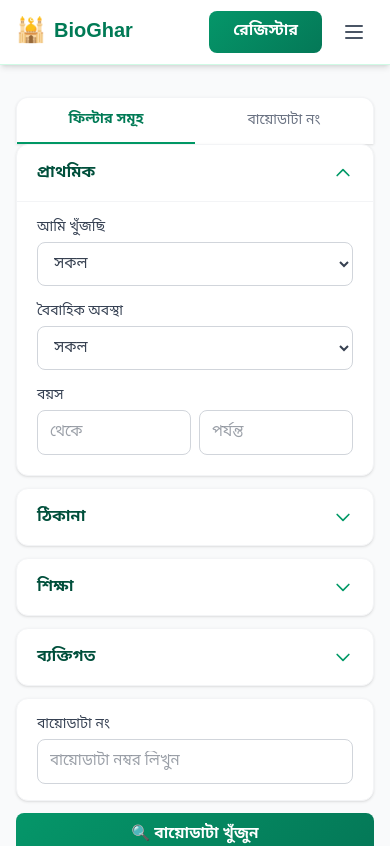
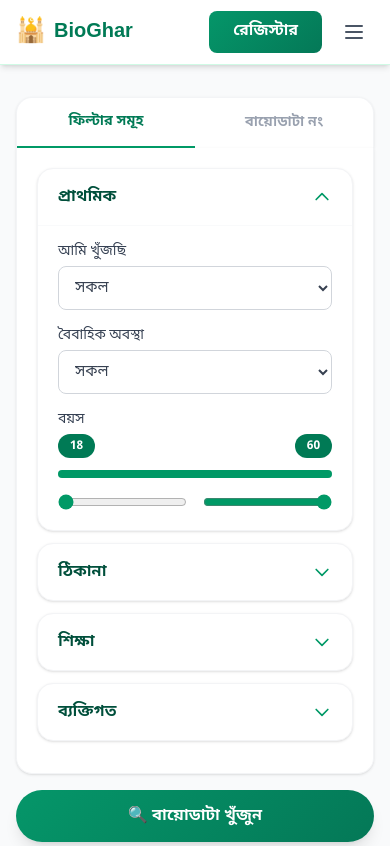
Before and after one commit to mdkanokmiah232-arch/BioGhar, a Next.js app: page /biodata in a window 390 px wide. Shown: the top 846 px of the page. Built offline with nearby package versions, Linux system fonts and the light colour scheme.

Commit message:
feat: homepage 3 quick filters + dual buttons, biodata page collapsible sections with age slider

```diff
--- a/src/app/biodata/BiodataSearchContent.tsx
+++ b/src/app/biodata/BiodataSearchContent.tsx
@@ -28,7 +28,7 @@ function CollapsibleSection({
 }) {
   const [open, setOpen] = useState(defaultOpen);
   return (
-    <div className="bg-white rounded-xl border border-gray-100 mb-3 shadow-sm">
+    <div className="bg-white rounded-2xl border border-gray-100 mb-3 shadow-sm overflow-hidden">
       <button
         onClick={() => setOpen(!open)}
         className="w-full flex items-center justify-between px-5 py-4 text-left"
@@ -36,7 +36,65 @@ function CollapsibleSection({
         <span className="font-semibold text-emerald-900 text-base">{title}</span>
         <ChevronDown className={`text-emerald-600 transition-transform duration-200 ${open ? "rotate-180" : ""}`} />
       </button>
-      {open && <div className="px-5 pb-5 border-t border-gray-100 pt-4">{children}</div>}
+      {open && <div className="px-5 pb-5 border-t border-gray-50 pt-4">{children}</div>}
+    </div>
+  );
+}
+
+function AgeRangeSlider({
+  min,
+  max,
+  valueMin,
+  valueMax,
+  onChangeMin,
+  onChangeMax,
+}: {
+  min: number;
+  max: number;
+  valueMin: number;
+  valueMax: number;
+  onChangeMin: (v: number) => void;
+  onChangeMax: (v: number) => void;
+}) {
+  return (
+    <div>
+      <div className="flex justify-between items-center mb-3">
+        <span className="bg-emerald-700 text-white text-xs font-bold px-3 py-1 rounded-full">{valueMin}</span>
+        <span className="bg-emerald-700 text-white text-xs font-bold px-3 py-1 rounded-full">{valueMax}</span>
+      </div>
+      <div className="relative h-2 bg-gray-200 rounded-full">
+        <div
+          className="absolute h-2 bg-emerald-600 rounded-full"
+          style={{
+            left: `${((valueMin - min) / (max - min)) * 100}%`,
+            width: `${((valueMax - valueMin) / (max - min)) * 100}%`,
+          }}
+        />
+      </div>
+      <div className="flex gap-4 mt-4">
+        <input
+          type="range"
+          min={min}
+          max={max}
+          value={valueMin}
+          onChange={(e) => {
+            const v = Number(e.target.value);
+            if (v <= valueMax) onChangeMin(v);
+          }}
+          className="w-full accent-emerald-600 cursor-pointer"
+        />
+        <input
+          type="range"
+          min={min}
+          max={max}
+          value={valueMax}
+          onChange={(e) => {
+            const v = Number(e.target.value);
+            if (v >= valueMin) onChangeMax(v);
+          }}
+          className="w-full accent-emerald-600 cursor-pointer"
+        />
+      </div>
     </div>
   );
 }
@@ -46,20 +104,20 @@ export default function BiodataSearchContent() {
 
   const [lookingFor, setLookingFor] = useState(searchParams.get("lookingFor") || "all");
   const [maritalStatus, setMaritalStatus] = useState(searchParams.get("maritalStatus") || "all");
-  const [ageMin, setAgeMin] = useState(searchParams.get("ageMin") || "");
-  const [ageMax, setAgeMax] = useState(searchParams.get("ageMax") || "");
+  const [ageMin, setAgeMin] = useState(Number(searchParams.get("ageMin")) || 18);
+  const [ageMax, setAgeMax] = useState(Number(searchParams.get("ageMax")) || 60);
   const [district, setDistrict] = useState(searchParams.get("district") || "all");
   const [education, setEducation] = useState("all");
   const [profession, setProfession] = useState("all");
   const [biodataNo, setBiodataNo] = useState("");
+  const [activeTab, setActiveTab] = useState<"filter" | "biodataNo">("filter");
 
   const filtered = useMemo(() => {
     return biodatas.filter((b) => {
       if (lookingFor === "groom" && b.type !== "GROOM") return false;
       if (lookingFor === "bride" && b.type !== "BRIDE") return false;
       if (maritalStatus !== "all" && b.maritalStatus !== maritalStatus) return false;
-      if (ageMin && b.age < Number(ageMin)) return false;
-      if (ageMax && b.age > Number(ageMax)) return false;
+      if (b.age < ageMin || b.age > ageMax) return false;
       if (district !== "all" && b.presentAddress.district !== district) return false;
       if (education !== "all" && b.educationLevel !== education) return false;
       if (profession !== "all" && b.profession !== profession) return false;
@@ -71,12 +129,17 @@ export default function BiodataSearchContent() {
   const resetFilters = () => {
     setLookingFor("all");
     setMaritalStatus("all");
-    setAgeMin("");
-    setAgeMax("");
+    setAgeMin(18);
+    setAgeMax(60);
     setDistrict("all");
     setEducation("all");
     setProfession("all");
     setBiodataNo("");
+  };
+
+  const handleSearch = () => {
+    // Scroll to results
+    document.getElementById("results")?.scrollIntoView({ behavior: "smooth" });
   };
 
   return (
@@ -85,19 +148,36 @@ export default function BiodataSearchContent() {
         <div className="flex flex-col lg:flex-row gap-8">
           {/* Sidebar Filters */}
           <aside className="w-full lg:w-80 flex-shrink-0">
+            <div className="sticky top-24">
               {/* Tabs */}
-            <div className="bg-white rounded-t-xl border border-gray-100 border-b-0 shadow-sm">
+              <div className="bg-white rounded-t-2xl border border-gray-100 border-b-0 shadow-sm">
                 <div className="flex">
-                <button className="flex-1 py-3 text-sm font-semibold text-emerald-700 border-b-2 border-emerald-600">
+                  <button
+                    onClick={() => setActiveTab("filter")}
+                    className={`flex-1 py-3.5 text-sm font-semibold transition ${
+                      activeTab === "filter"
+                        ? "text-emerald-700 border-b-2 border-emerald-600"
+                        : "text-gray-400 hover:text-emerald-600"
+                    }`}
+                  >
                     ফিল্টার সমূহ
                   </button>
-                <button className="flex-1 py-3 text-sm font-medium text-gray-500 hover:text-emerald-700 transition">
+                  <button
+                    onClick={() => setActiveTab("biodataNo")}
+                    className={`flex-1 py-3.5 text-sm font-semibold transition ${
+                      activeTab === "biodataNo"
+                        ? "text-emerald-700 border-b-2 border-emerald-600"
+                        : "text-gray-400 hover:text-emerald-600"
+                    }`}
+                  >
                     বায়োডাটা নং
                   </button>
                 </div>
               </div>
 
-            <div className="sticky top-24 space-y-0">
+              {/* Filter Tab Content */}
+              {activeTab === "filter" && (
+                <div className="bg-white rounded-b-2xl border border-gray-100 border-t-0 shadow-sm p-5 space-y-0">
                   {/* 1. প্রাথমিক */}
                   <CollapsibleSection title="প্রাথমিক" defaultOpen={true}>
                     <div className="space-y-4">
@@ -120,10 +200,14 @@ export default function BiodataSearchContent() {
                       </div>
                       <div>
                         <label className="block text-sm font-medium text-gray-700 mb-1">বয়স</label>
-                    <div className="flex gap-2">
-                      <input type="number" placeholder="থেকে" value={ageMin} onChange={(e) => setAgeMin(e.target.value)} className="search-select w-1/2" />
-                      <input type="number" placeholder="পর্যন্ত" value={ageMax} onChange={(e) => setAgeMax(e.target.value)} className="search-select w-1/2" />
-                    </div>
+                        <AgeRangeSlider
+                          min={18}
+                          max={60}
+                          valueMin={ageMin}
+                          valueMax={ageMax}
+                          onChangeMin={setAgeMin}
+                          onChangeMax={setAgeMax}
+                        />
                       </div>
                     </div>
                   </CollapsibleSection>
@@ -166,36 +250,41 @@ export default function BiodataSearchContent() {
                       </select>
                     </div>
                   </CollapsibleSection>
+                </div>
+              )}
 
-              {/* 5. বায়োডাটা নং */}
-              <div className="bg-white rounded-xl border border-gray-100 mb-3 shadow-sm px-5 py-4">
-                <label className="block text-sm font-medium text-gray-700 mb-1">বায়োডাটা নং</label>
+              {/* Biodata No Tab Content */}
+              {activeTab === "biodataNo" && (
+                <div className="bg-white rounded-b-2xl border border-gray-100 border-t-0 shadow-sm p-5">
+                  <label className="block text-sm font-medium text-gray-700 mb-2">বায়োডাটা নম্বর লিখুন</label>
                   <input
                     type="text"
-                  placeholder="বায়োডাটা নম্বর লিখুন"
+                    placeholder="যেমন: BM-2026-0001"
                     value={biodataNo}
                     onChange={(e) => setBiodataNo(e.target.value)}
                     className="search-select w-full"
                   />
                 </div>
+              )}
 
               {/* Search Button */}
               <button
-                onClick={() => window.scrollTo({ top: 0, behavior: "smooth" })}
-                className="w-full btn-primary text-lg py-3"
+                onClick={handleSearch}
+                className="w-full mt-4 py-3.5 rounded-full text-white font-bold text-base shadow-lg transition-all duration-200 hover:shadow-xl hover:scale-[1.02]"
+                style={{ background: "linear-gradient(135deg, #059669, #047857)" }}
               >
                 🔍 বায়োডাটা খুঁজুন
               </button>
 
               {/* Reset */}
-              <button onClick={resetFilters} className="w-full mt-2 rounded-lg bg-gray-100 px-4 py-2.5 text-sm font-medium text-gray-700 hover:bg-gray-200 transition">
+              <button onClick={resetFilters} className="w-full mt-2 py-2.5 text-sm font-medium text-gray-500 hover:text-emerald-700 transition">
                 ফিল্টার রিসেট করুন
               </button>
             </div>
           </aside>
 
           {/* Main Content */}
-          <main className="flex-1">
+          <main id="results" className="flex-1">
             <div className="flex items-center justify-between mb-6">
               <h1 className="text-2xl font-bold text-emerald-900">বায়োডাটা খুঁজুন</h1>
               <span className="text-sm text-gray-500">{filtered.length} টি ফলাফল</span>
```
Also changed, not shown: src/app/page.tsx (+28 -36 lines). Lines whose indentation alone changed are shown as unchanged.
